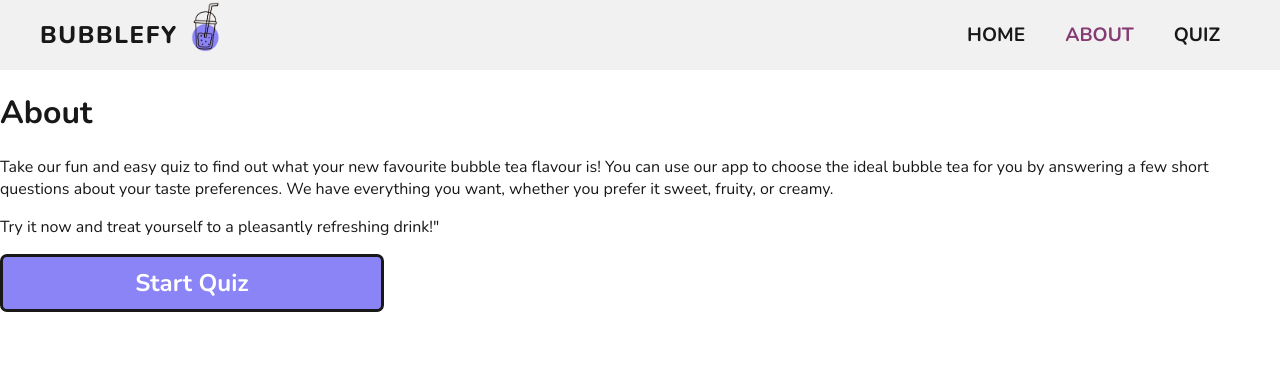
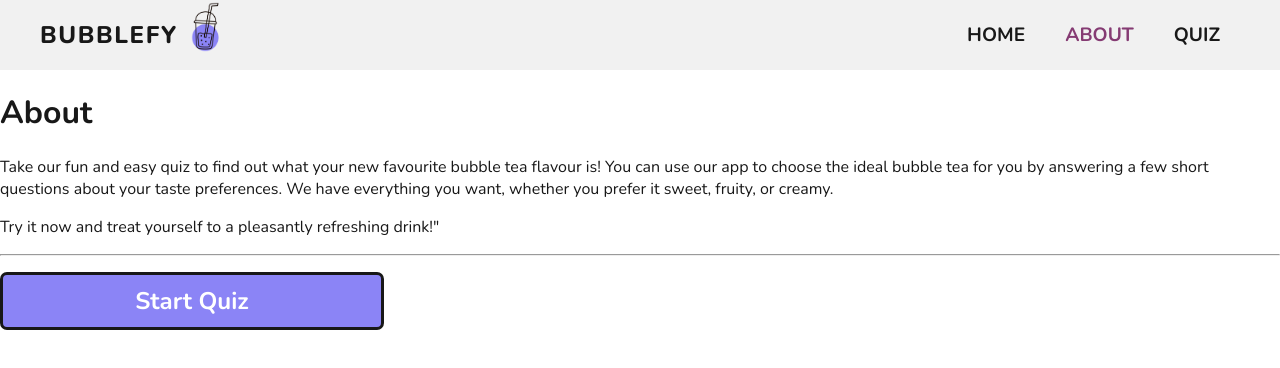
Before and after one commit to yvonne0711/cfg-react-project, a React (Create React App) app in the folder our-app/: page /About in a window 1280 px wide. Shown: the top 368 px of the page. Built offline with nearby package versions, Linux system fonts and the light colour scheme.

Commit message:
About button is working!!!!

```diff
--- a/our-app/src/pages/About.js
+++ b/our-app/src/pages/About.js
@@ -5,22 +5,21 @@ import React from 'react';
 /* attempt to get the button working but it just brings you to the home page and the address bar has the path name below */
 import { useNavigate } from "react-router-dom";
 
-function About() {
-  let navigate = useNavigate();
-  const routeChange = () =>{
-    let path = `./About.js`;
-    navigate(path);
-  }
+const About = (props) => {
+  const navigate = useNavigate();
 
-    return ( <div><h1>About</h1>
+    return (
+    <>
+    <h1>About</h1>
     <p className="aboutText">Take our fun and easy quiz to find out what your new favourite bubble tea flavour is! You can use our app to choose the ideal bubble tea for  you by answering a few short questions about your taste preferences.  We have everything you want, whether you prefer it sweet, fruity, or creamy.</p>
     <p>Try it now and treat yourself to a pleasantly refreshing drink!"</p>
-    <div>
-      <button className="cta-button" onClick={routeChange}>Start Quiz</button>
-    </div>
-    </div>
-    )
-  };
+    <hr />
+      <p>
+        <button className="cta-button" onClick={() => navigate("/Quiz")}>Start Quiz</button>
+        </p>
+        </>
+    );
+};
 
   export default About;
 
```
